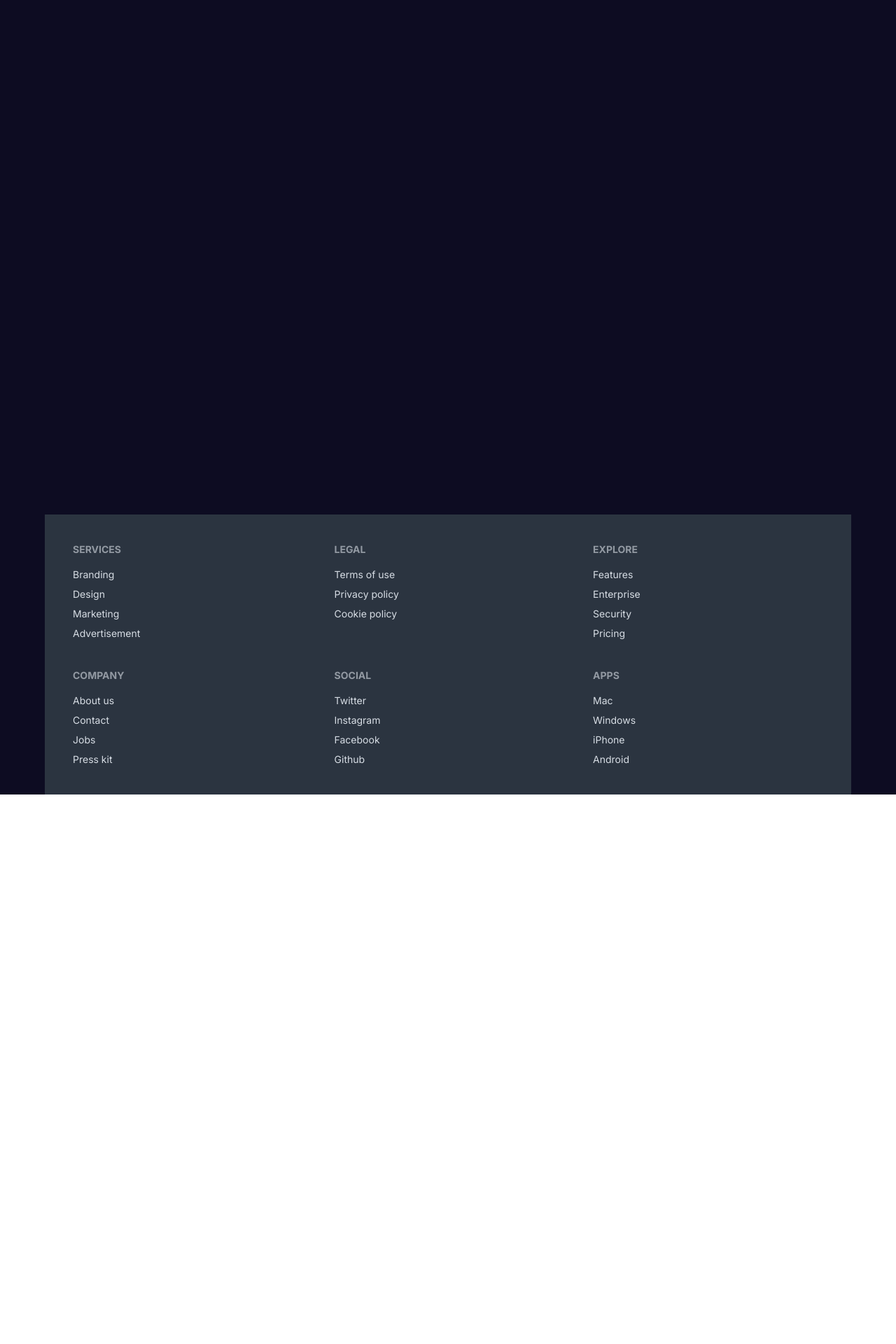
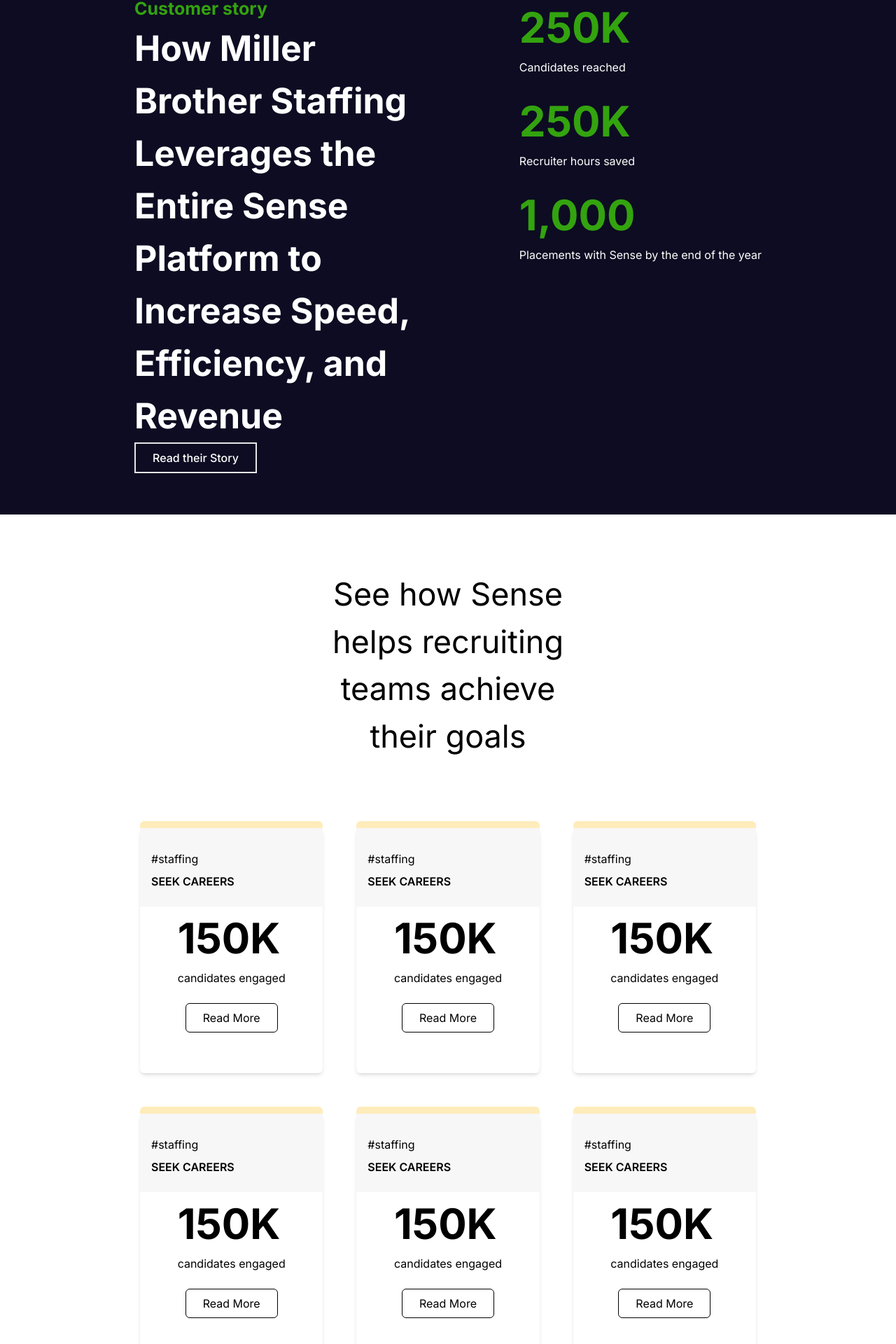
Before and after one commit to Naymul-NN/Schedulemeet-client, a Next.js app: page /customers in a window 1280 px wide. Shown: the part 133-2053 px from the top of the page at 70% size. Before the commit the page ends 1268 px from the top, so only its background shows below. Built offline with nearby package versions, Linux system fonts and the light colour scheme.

Commit message:
I complated customer page

```diff
--- a/src/app/customers/page.jsx
+++ b/src/app/customers/page.jsx
@@ -1,9 +1,16 @@
+import CustomersPage from '@/components/customers/CustomersPage';
 import React from 'react';
 
+export const metadata = {
+    title: "Customer Stories",
+    description: "Best customer service",
+  };
+
 const customer = () => {
+
     return (
-        <div className='min-h-screen'>
-            this is customer page
+        <div>
+            <CustomersPage></CustomersPage>
         </div>
     );
 };
--- a/src/app/layout.jsx
+++ b/src/app/layout.jsx
@@ -2,6 +2,7 @@ import { Inter } from 'next/font/google'
 import './globals.css'
 import Navbar from '@/components/navbar/Navbar'
 import Footer from '@/components/footer/Footer'
+import "../components/navbar/Navbar.css"
 
 const inter = Inter({ subsets: ['latin'] })
 
@@ -13,14 +14,26 @@ export const metadata = {
 export default function RootLayout({ children }) {
   return (
     <html lang="en">
-      <body className={`bg-[#0d0c22] ${inter.className} text-white`}>
 
-        <div className='w-[90%] mx-auto'>
+    <body className={`bg-[#0d0c22] ${inter.className} text-white`}>
+<div className='navBarStyle'>
+<div className='w-[70%] mx-auto'>
        <Navbar></Navbar>
-        {children}
+       </div>
+</div>
+
+
+    {children}
+
+
+       <div className='bg-[#2B3440]'>
+
+       <div className='w-[70%] mx-auto'>
+
+
          <Footer></Footer>
         </div>
-
+</div>
 
 
         </body>
--- /dev/null
+++ b/src/components/customers/CustomersPage.jsx
@@ -0,0 +1,285 @@
+import Link from 'next/link';
+
+
+
+
+const CustomersPage = () => {
+    return (<>
+
+    {/* Customer story */}
+    <div className='w-[70%] mx-auto'>
+
+
+      <div className="h-[800px]">
+          <div className="flex justify-center items-center h-full">
+
+
+
+          <div className="flex justify-between">
+          <div className="w-[50%]">
+            <h2 className="text-[#33A30F] text-[25px] font-bold">Customer story</h2>
+            <p className="text-[50px] font-bold">How Miller Brother Staffing Leverages the Entire Sense Platform to Increase Speed, Efficiency, and Revenue</p>
+
+            <button className="px-6 py-2 border-2 hover:bg-[#715FE0] hover:border-transparent font-medium">Read their Story</button>
+            </div>
+
+
+            <div className="space-y-5">
+
+            <div>
+                <h2 className="text-[60px] font-bold text-[#33A30F]">250K</h2>
+                <p>Candidates reached</p>
+            </div>
+
+            <div>
+            <h2 className="text-[60px] font-bold text-[#33A30F]">250K</h2>
+                <p>Recruiter hours saved</p>
+            </div>
+            <div>
+            <h2 className="text-[60px] font-bold text-[#33A30F]">1,000</h2>
+                <p>Placements with Sense by the end of the year</p>
+            </div>
+
+
+            </div>
+          </div>
+
+
+        </div>
+      </div>
+       </div>
+
+      {/* See how Sense helps recruiting teams achieve their goals */}
+      <div className="bg-[#fff] text-black min-h-[600px]">
+<div className="w-[70%] mx-auto">
+
+
+      <div>
+         <h2 className="w-[40%] mx-auto text-center text-[45px] py-20">See how Sense helps recruiting teams achieve their goals</h2>
+      </div>
+
+
+
+      {/* start grid section */}
+<div>
+
+ <div className='grid grid-cols-3 gap-8'>
+
+<div className='border-t-[#FFECBB] border-t-[10px] rounded-md m-2'>
+<div className='h-[350px] shadow-md transition-all hover:shadow-lg rounded-md'>
+ <div className='px-4 py-6 bg-[#F7F7F7]'>
+  <h2 className='my-2'>#staffing</h2>
+   <h2 className='font-semibold'>SEEK CAREERS</h2>
+  </div>
+
+
+
+<div className='bg-[#fff]'>
+  <div className='flex justify-center'>
+   <div>
+   <h2 className="text-[60px] font-bold">150K</h2>
+    <p>candidates engaged</p>
+   </div>
+  </div>
+
+  <div className='flex justify-center my-6'>
+   <Link className='px-6 py-2 block w-max rounded-md hover:bg-black hover:text-white hover:border-transparent transition-all border-[1px] border-black' href="/">
+    Read More
+      </Link>
+  </div>
+</div>
+
+</div>
+
+</div>
+
+
+<div className='border-t-[#FFECBB] border-t-[10px] rounded-md m-2'>
+<div className='h-[350px] shadow-md transition-all hover:shadow-lg rounded-md'>
+ <div className='px-4 py-6 bg-[#F7F7F7]'>
+  <h2 className='my-2'>#staffing</h2>
+   <h2 className='font-semibold'>SEEK CAREERS</h2>
+  </div>
+
+
+
+<div className='bg-[#fff]'>
+  <div className='flex justify-center'>
+   <div>
+   <h2 className="text-[60px] font-bold">150K</h2>
+    <p>candidates engaged</p>
+   </div>
+  </div>
+
+  <div className='flex justify-center my-6'>
+   <Link className='px-6 py-2 block w-max rounded-md hover:bg-black hover:text-white hover:border-transparent transition-all border-[1px] border-black' href="/">
+    Read More
+      </Link>
+  </div>
+</div>
+
+</div>
+
+</div>
+
+
+<div className='border-t-[#FFECBB] border-t-[10px] rounded-md m-2'>
+<div className='h-[350px] shadow-md transition-all hover:shadow-lg rounded-md'>
+ <div className='px-4 py-6 bg-[#F7F7F7]'>
+  <h2 className='my-2'>#staffing</h2>
+   <h2 className='font-semibold'>SEEK CAREERS</h2>
+  </div>
+
+
+
+<div className='bg-[#fff]'>
+  <div className='flex justify-center'>
+   <div>
+   <h2 className="text-[60px] font-bold">150K</h2>
+    <p>candidates engaged</p>
+   </div>
+  </div>
+
+  <div className='flex justify-center my-6'>
+   <Link className='px-6 py-2 block w-max rounded-md hover:bg-black hover:text-white hover:border-transparent transition-all border-[1px] border-black' href="/">
+    Read More
+      </Link>
+  </div>
+</div>
+
+</div>
+
+</div>
+
+
+
+<div className='border-t-[#FFECBB] border-t-[10px] rounded-md m-2'>
+<div className='h-[350px] shadow-md transition-all hover:shadow-lg rounded-md'>
+ <div className='px-4 py-6 bg-[#F7F7F7]'>
+  <h2 className='my-2'>#staffing</h2>
+   <h2 className='font-semibold'>SEEK CAREERS</h2>
+  </div>
+
+
+
+<div className='bg-[#fff]'>
+  <div className='flex justify-center'>
+   <div>
+   <h2 className="text-[60px] font-bold">150K</h2>
+    <p>candidates engaged</p>
+   </div>
+  </div>
+
+  <div className='flex justify-center my-6'>
+   <Link className='px-6 py-2 block w-max rounded-md hover:bg-black hover:text-white hover:border-transparent transition-all border-[1px] border-black' href="/">
+    Read More
+      </Link>
+  </div>
+</div>
+
+</div>
+
+</div>
+
+
+
+
+<div className='border-t-[#FFECBB] border-t-[10px] rounded-md m-2'>
+<div className='h-[350px] shadow-md transition-all hover:shadow-lg rounded-md'>
+ <div className='px-4 py-6 bg-[#F7F7F7]'>
+  <h2 className='my-2'>#staffing</h2>
+   <h2 className='font-semibold'>SEEK CAREERS</h2>
+  </div>
+
+
+
+<div className='bg-[#fff]'>
+  <div className='flex justify-center'>
+   <div>
+   <h2 className="text-[60px] font-bold">150K</h2>
+    <p>candidates engaged</p>
+   </div>
+  </div>
+
+  <div className='flex justify-center my-6'>
+   <Link className='px-6 py-2 block w-max rounded-md hover:bg-black hover:text-white hover:border-transparent transition-all border-[1px] border-black' href="/">
+    Read More
+      </Link>
+  </div>
+</div>
+
+</div>
+
+</div>
+
+
+
+<div className='border-t-[#FFECBB] border-t-[10px] rounded-md m-2'>
+<div className='h-[350px] shadow-md transition-all hover:shadow-lg rounded-md'>
+ <div className='px-4 py-6 bg-[#F7F7F7]'>
+  <h2 className='my-2'>#staffing</h2>
+   <h2 className='font-semibold'>SEEK CAREERS</h2>
+  </div>
+
+
+
+<div className='bg-[#fff]'>
+  <div className='flex justify-center'>
+   <div>
+   <h2 className="text-[60px] font-bold">150K</h2>
+    <p>candidates engaged</p>
+   </div>
+  </div>
+
+  <div className='flex justify-center my-6'>
+   <Link className='px-6 py-2 block w-max rounded-md hover:bg-black hover:text-white hover:border-transparent transition-all border-[1px] border-black' href="/">
+    Read More
+      </Link>
+  </div>
+</div>
+
+</div>
+
+</div>
+
+
+
+
+
+
+</div>
+
+</div>
+
+ {/* start grid section */}
+</div>
+
+<div>
+
+    <div className="w-[70%] mx-auto h-[500px]">
+        <h2>
+        Get a customized demo today
+        </h2>
+        <p>See for yourself how Sense’s all-in-one talent suite helps you and your team hire faster at scale — with a whole lot less work.</p>
+
+        <Link className='border-[1px] rounded-md border-black hover:text-white hover:bg-[#000000] block w-max px-6 p-2' href="/">Get a demo</Link>
+    </div>
+
+
+
+
+
+</div>
+
+
+
+
+
+</div>
+
+
+      </>
+    );
+};
+
+export default CustomersPage;
--- /dev/null
+++ b/src/components/navbar/Navbar.css
@@ -0,0 +1,4 @@
+.navBarStyle {
+
+    background-image: linear-gradient(to right, #111133, #715FE0);
+}
--- a/src/components/navbar/Navbar.jsx
+++ b/src/components/navbar/Navbar.jsx
@@ -1,5 +1,6 @@
 import Link from 'next/link';
 import React from 'react';
+
 
 const Navbar = () => {
     return (
@@ -24,9 +25,7 @@ const Navbar = () => {
                 </div>
                 <div className="navbar-center hidden lg:flex">
                     <ul className="menu menu-horizontal px-1">
-                        <li>
-                        <Link href="/">Home</Link>
-                        </li>
+                        <li><Link href="/">Home</Link></li>
                         <li><Link href="/about">About</Link></li>
                         <li><Link href="/customers">Customer</Link></li>
                         <li><Link href="blog">Blog</Link></li>
@@ -34,7 +33,7 @@ const Navbar = () => {
                     </ul>
                 </div>
                 <div className="navbar-end">
-                    <Link href="/#" className="btn">Sign up</Link>
+                    <Link href="/#" className="border-2 hover:bg-[#4F43A1] rounded-full px-4 py-[6px]">Sign up</Link>
                 </div>
             </div>
         </div>
```
